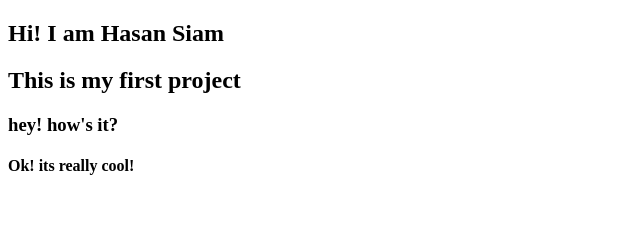
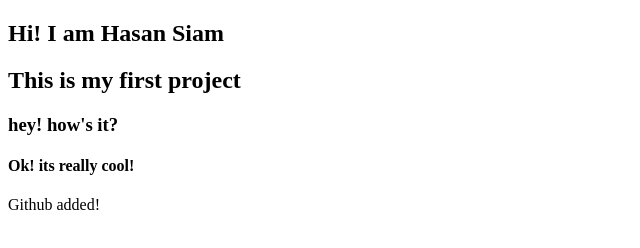
Before and after one commit to hasansiam45/my-first, a plain HTML site: page index.html in a window 1280 px wide. Shown: the whole page, without its empty margins (0-640 px from the left). Drawn offline with Linux system fonts and the light colour scheme.

Commit message:
github added

```diff
--- a/index.html
+++ b/index.html
@@ -10,5 +10,7 @@
     <h2>This is my first project</h2>
     <h3>hey! how's it? </h3>
     <h4>Ok! its really cool!</h4>
+
+    <p>Github added!</p>
 </body>
 </html>
```
